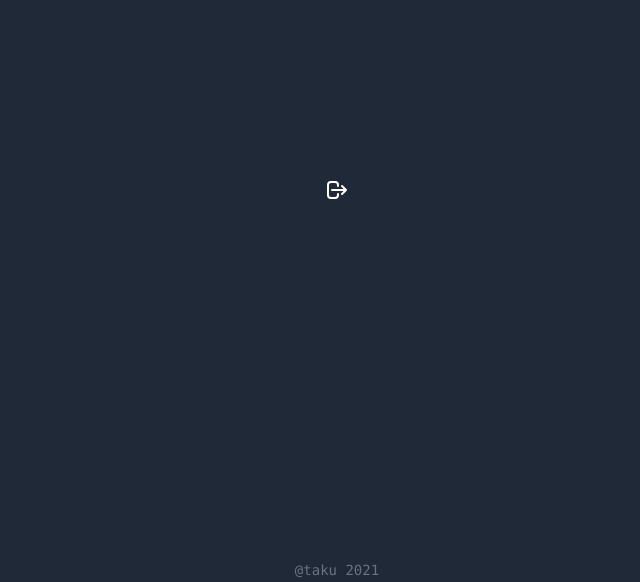
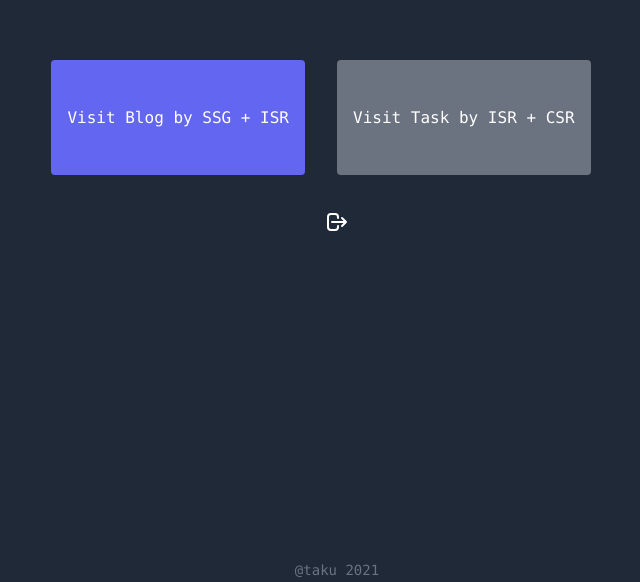
Before and after one commit to Takumikimura1899/nextjs-blog-todo, a Next.js app: page /main-page in a window 1280 px wide. Shown: the part 218-800 px from the top of the page, without its empty margins (303-943 px from the left). Built offline with nearby package versions, Linux system fonts and the light colour scheme.

Commit message:
[add] main-link

```diff
--- a/pages/blog-page.tsx
+++ b/pages/blog-page.tsx
@@ -2,6 +2,7 @@ import { Layout } from '../components/Layout';
 import Link from 'next/link';
 
 export default function BlogPage() {
+  return (
     <Layout title='Blog Page'>
       <Link href='/main-page' passHref>
         <div className='flex cursor-pointer mt-12'>
@@ -20,5 +21,6 @@ export default function BlogPage() {
           <span>Back to main page</span>
         </div>
       </Link>
-  </Layout>;
+    </Layout>
+  );
 }
--- a/pages/main-page.tsx
+++ b/pages/main-page.tsx
@@ -1,4 +1,5 @@
 import Router from 'next/router';
+import Link from 'next/link';
 import Cookie from 'universal-cookie';
 import { useRouter } from 'next/router';
 import { Layout } from '../components/Layout';
@@ -13,6 +14,19 @@ export default function MainPage() {
   };
   return (
     <Layout title='Main page'>
+      <div className='mb-10'>
+        <Link href='/blog-page'>
+          <a className='bg-indigo-500 mr-8 hover:bg-indigo-600 text-white px-4 py-12 rounded'>
+            Visit Blog by SSG + ISR
+          </a>
+        </Link>
+        <Link href='/task-page'>
+          <a className='bg-gray-500 mr-8 hover:bg-gray-600 text-white px-4 py-12 rounded'>
+            Visit Task by ISR + CSR
+          </a>
+        </Link>
+      </div>
+
       <svg
         onClick={logout}
         xmlns='http://www.w3.org/2000/svg'
--- a/pages/task-page.tsx
+++ b/pages/task-page.tsx
@@ -2,6 +2,7 @@ import { Layout } from '../components/Layout';
 import Link from 'next/link';
 
 export default function TaskPage() {
+  return (
     <Layout title='Task Page'>
       <Link href='/main-page' passHref>
         <div className='flex cursor-pointer mt-12'>
@@ -20,5 +21,6 @@ export default function TaskPage() {
           <span>Back to main page</span>
         </div>
       </Link>
-  </Layout>;
+    </Layout>
+  );
 }
```
Lines whose indentation alone changed are shown as unchanged.
